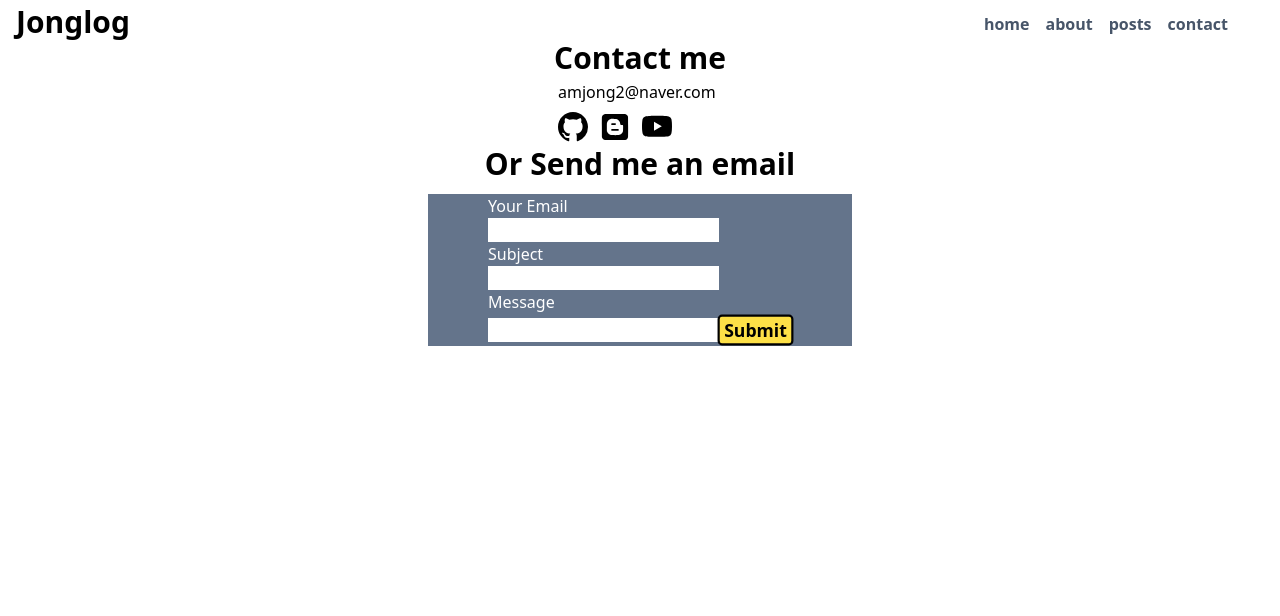
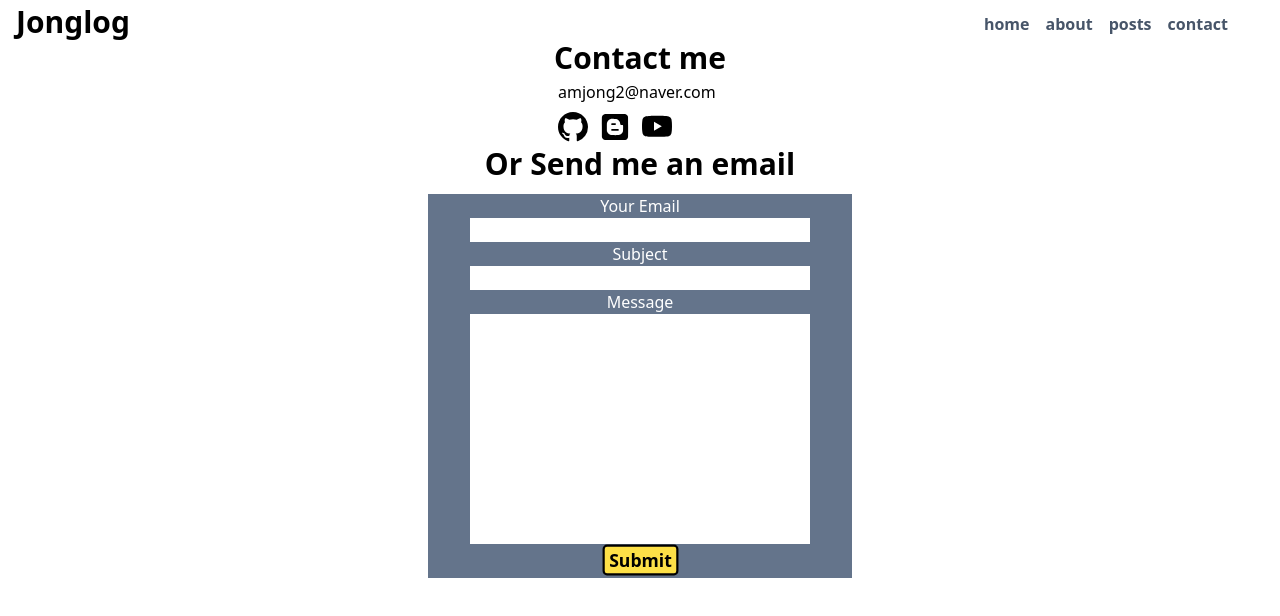
Before and after one commit to Amjong/jonglog, a Next.js app: page /contact in a window 1280 px wide. Shown: the top 616 px of the page. Built offline with nearby package versions, Linux system fonts and the light colour scheme.

Commit message:
component/MailForm, MyForm : Modify styling

```diff
--- a/src/app/component/MailForm.tsx
+++ b/src/app/component/MailForm.tsx
@@ -3,7 +3,7 @@ import MyForm from './MyForm';
 
 export default function MailForm() {
   return (
-    <div className='bg-slate-500 flex flex-col items-center'>
+    <div className='bg-slate-500 h-96'>
       <MyForm></MyForm>
     </div>
   );
--- a/src/app/component/MyForm.tsx
+++ b/src/app/component/MyForm.tsx
@@ -4,10 +4,10 @@ import Button from './Button';
 import { mailInfo, sendMail } from '../util/mailer';
 
 export default function MyForm() {
-  const handleSubmit = useCallback(({ from, to, subject, text }: mailInfo) => {
-    const info = sendMail({ from, to, subject, text });
-    console.log(info);
-  }, []);
+  //   const handleSubmit = useCallback(({ from, to, subject, text }: mailInfo) => {
+  //     const info = sendMail({ from, to, subject, text });
+  //     console.log(info);
+  //   }, []);
   const [mail, setMail] = useState<mailInfo>({
     from: '',
     to: '',
@@ -22,32 +22,29 @@ export default function MyForm() {
     }));
   };
   return (
-    <div>
+    <div className='flex flex-col items-center h-96'>
       <h1 className='text-white'>Your Email</h1>
       <input
-        width='300'
-        height='50'
+        className='w-4/5'
         type='text'
         name='from'
         onChange={handleChange}
       ></input>
       <h1 className='text-white'>Subject</h1>
       <input
-        width='300'
-        height='50'
+        className='w-4/5'
         type='text'
         name='subject'
         onChange={handleChange}
       ></input>
       <h1 className='text-white'>Message</h1>
       <input
-        width='300'
-        height='500'
+        className='w-4/5 h-3/5'
         type='text'
         name='text'
         onChange={handleChange}
       ></input>
-      <Button handleSubmit={handleSubmit}>Submit</Button>
+      <Button>Submit</Button>
     </div>
   );
 }
```
